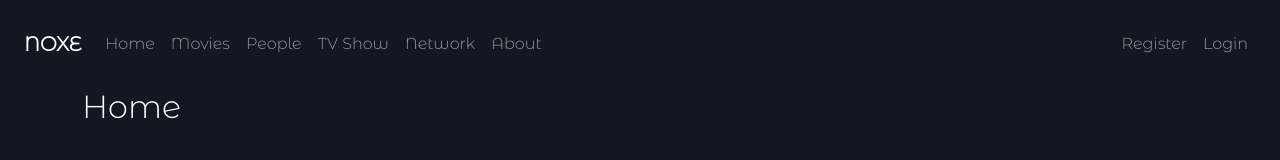
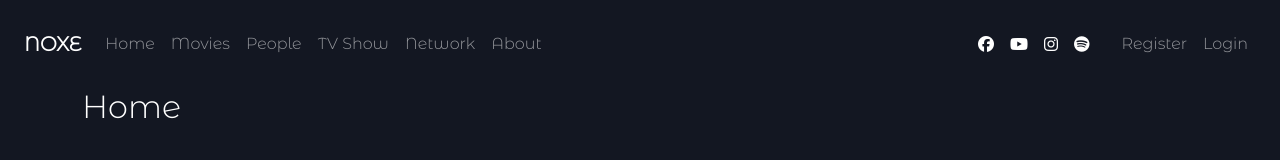
Before and after one commit to abdullahelbadry/movies, a React (Create React App) app: page / in a window 1280 px wide. Shown: the top 160 px of the page. Built offline with nearby package versions, Linux system fonts and the light colour scheme.

Commit message:
social media added and navbar completed

```diff
--- a/src/components/Navbar/Navbar.jsx
+++ b/src/components/Navbar/Navbar.jsx
@@ -31,8 +31,13 @@ export default function Navbar() {
               <Link className="nav-link" to={'about'}>About</Link>
             </li>
           </ul>
-
           <ul className="navbar-nav ms-auto mt-2 mt-lg-0">
+            <li className='nav-item me-3 d-flex align-items-center'>
+            <i class="fa-brands mx-2 fa-facebook"></i>
+            <i class="fa-brands mx-2 fa-youtube"></i>
+            <i class="fa-brands mx-2 fa-instagram"></i>
+            <i class="fa-brands mx-2 fa-spotify"></i>
+            </li>
             <li className="nav-item">
               <Link className="nav-link" to={'register'}>Register</Link>
             </li>
```
